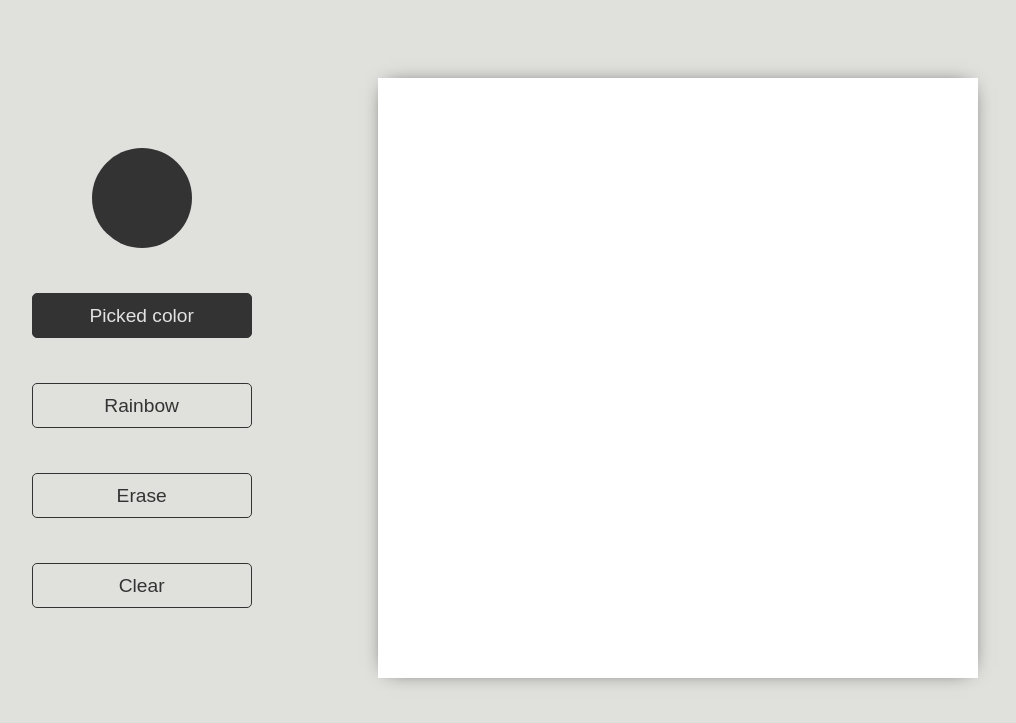
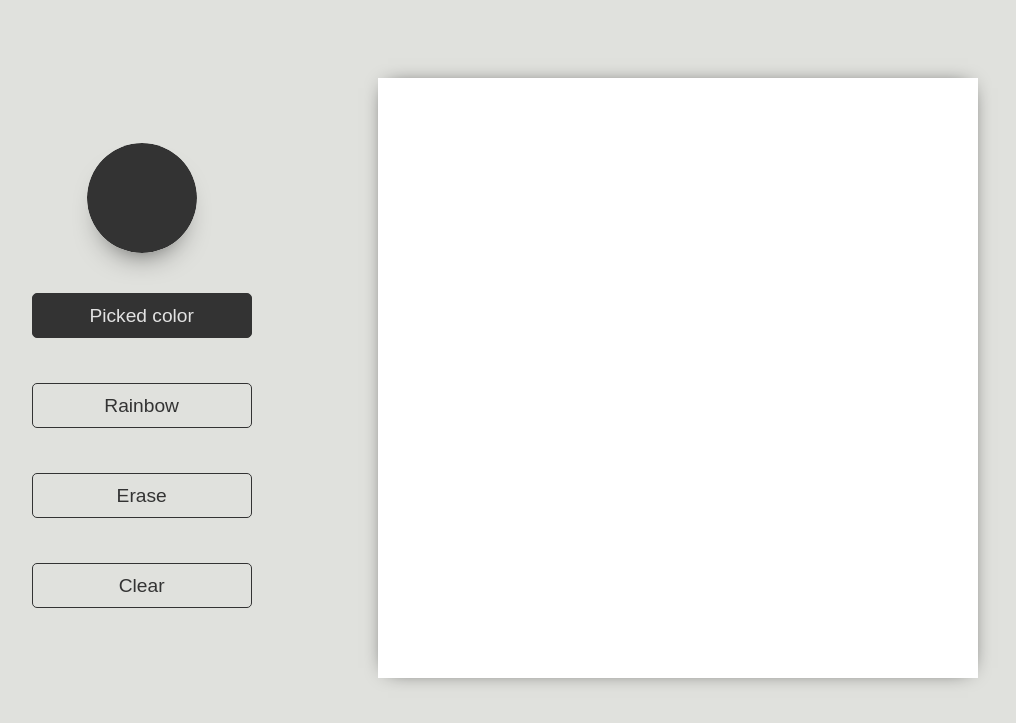
Before and after one commit to LeNikota/Etch-a-Sketch, a plain HTML site: page index.html in a window 1280 px wide. In both pictures the pointer is over the input 276 px from the left and 353 px from the top of the page. Shown: the part 155-878 px from the top of the page, without its empty margins (135-1151 px from the left). Drawn offline with Linux system fonts and the light colour scheme.

Commit message:
Add the transition effect to the buttons

```diff
--- a/style.css
+++ b/style.css
@@ -67,6 +67,8 @@ input, button{
     color: var(--text);
     height: 45px;
     width: 220px;
+
+    transition: transform 0.4s, box-shadow  0.4s;
 }
 
 ::-webkit-color-swatch{
@@ -83,9 +85,15 @@ input, button{
     padding: unset;
     width: 100px;
     height: 100px;
+    border-radius: 50px;
 }
 
 button.active{
     background-color: var(--text);
     color: var(--text-selected);
 }
+
+button:hover, input:hover{
+    transform: scale(1.10);
+    box-shadow: black 0 15px 30px -20px;
+}
```
